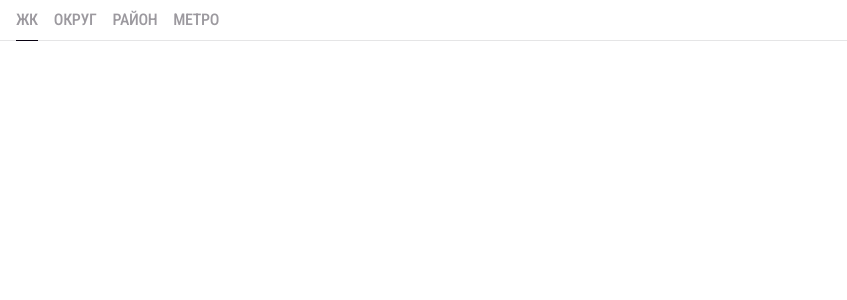
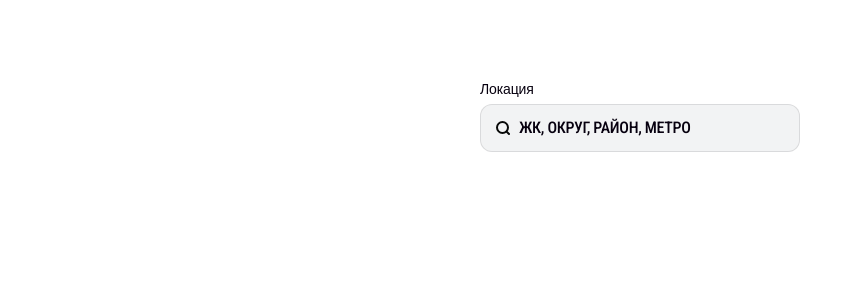
Before and after one commit to MarynaDanilkina/cedro.agency, a React (Create React App) app: page / in a window 1280 px wide. Shown: the top 300 px of the page, without its empty margins (0-847 px from the left). Built offline with nearby package versions, Linux system fonts and the light colour scheme.

Commit message:
feat: add button

```diff
--- a/public/index.html
+++ b/public/index.html
@@ -3,9 +3,6 @@
   <head>
     <meta charset="utf-8" />
     <link rel="icon" href="%PUBLIC_URL%/favicon.ico" />
-    <link rel="preconnect" href="https://fonts.googleapis.com">
-    <link rel="preconnect" href="https://fonts.gstatic.com" crossorigin>
-    <link href="https://fonts.googleapis.com/css2?family=Orbitron:wght@400;500;600;700;800;900&family=Roboto+Condensed:wght@500&family=Roboto+Flex:wght@100&display=swap" rel="stylesheet">
     <meta name="viewport" content="width=device-width, initial-scale=1" />
     <meta name="theme-color" content="#000000" />
     <meta
--- a/src/App.css
+++ b/src/App.css
@@ -1,3 +1,9 @@
+@font-face {
+  font-family: 'Roboto Condensed';
+  src: url('./fonts/RobotoCondensed-VariableFont_wght.ttf') format('truetype-variations');
+  font-weight: 400 600 700 900;
+  font-style: normal;
+}
 :root {
   --black-500: #07000F;
   --black-400: rgba(7, 0, 15, 0.70);
@@ -12,11 +18,31 @@
   --accent-100: rgba(0, 103, 254, 0.05);
 }
 body,
-h1,
+h2,
 p{
   margin: 0;
   font-family: Roboto Condensed;
 }
+button{
+  padding: 0px;
+}
 .App {
-  text-align: center;
+  display: flex;
+  justify-content: center;
+  height: 100vh;
 }
+.title{
+  color: var(--black-500);
+  font-family: Arial;
+  font-size: 14px;
+  font-style: normal;
+  font-weight: 400;
+  line-height: 140%;
+  letter-spacing: -0.14px;
+}
+.container{
+  display: flex;
+  flex-direction: column;
+  gap: 4px;
+  padding-top: 10vh;
+}
--- a/src/App.js
+++ b/src/App.js
@@ -1,10 +1,13 @@
 import './App.css';
-import TabList from './components/TabList/tabList';
+import Button from './components/Button/button';
 
 function App() {
   return (
     <div className="App">
-      <TabList array={["Жк", "Округ", "Район", "Метро"]} />
+      <div className='container'>
+        <h2 className='title'>Локация</h2>
+        <Button />
+      </div>
     </div>
   );
 }
--- /dev/null
+++ b/src/components/Button/button.css
@@ -0,0 +1,28 @@
+.button__container{
+  border-radius: 12px;
+  border: 1px solid var(--black-200);
+  background: var(--black-100);
+  width: 320px;
+  height: 48px;
+}
+.button__container:hover{
+  cursor: pointer;
+  border: 1px solid var(--black-300);
+  background: var(--black-100);
+}
+.button{
+  padding: 0px 14px;
+  display: flex;
+  align-items: center;
+  gap: 8px;
+}
+.p__button{
+  color: var(--black-500);
+  font-family: Roboto Condensed;
+  font-size: 16px;
+  font-style: normal;
+  font-weight: 500;
+  line-height: 100%;
+  letter-spacing: -0.32px;
+  text-transform: uppercase;
+}
--- /dev/null
+++ b/src/components/Button/button.js
@@ -0,0 +1,14 @@
+import "./button.css";
+import searchSvg from '../../svg/search.svg';
+
+const Button = () => {
+  return (
+    <button className="button__container">
+      <div className="button">
+        <img src={searchSvg} width='16' height="16" alt='search' />
+        <p className="p__button">ЖК, Округ, район, метро</p>
+      </div>
+    </button>
+  )
+}
+export default Button;
```
Also changed, not shown: src/fonts/RobotoCondensed-VariableFont_wght.ttf (added).
